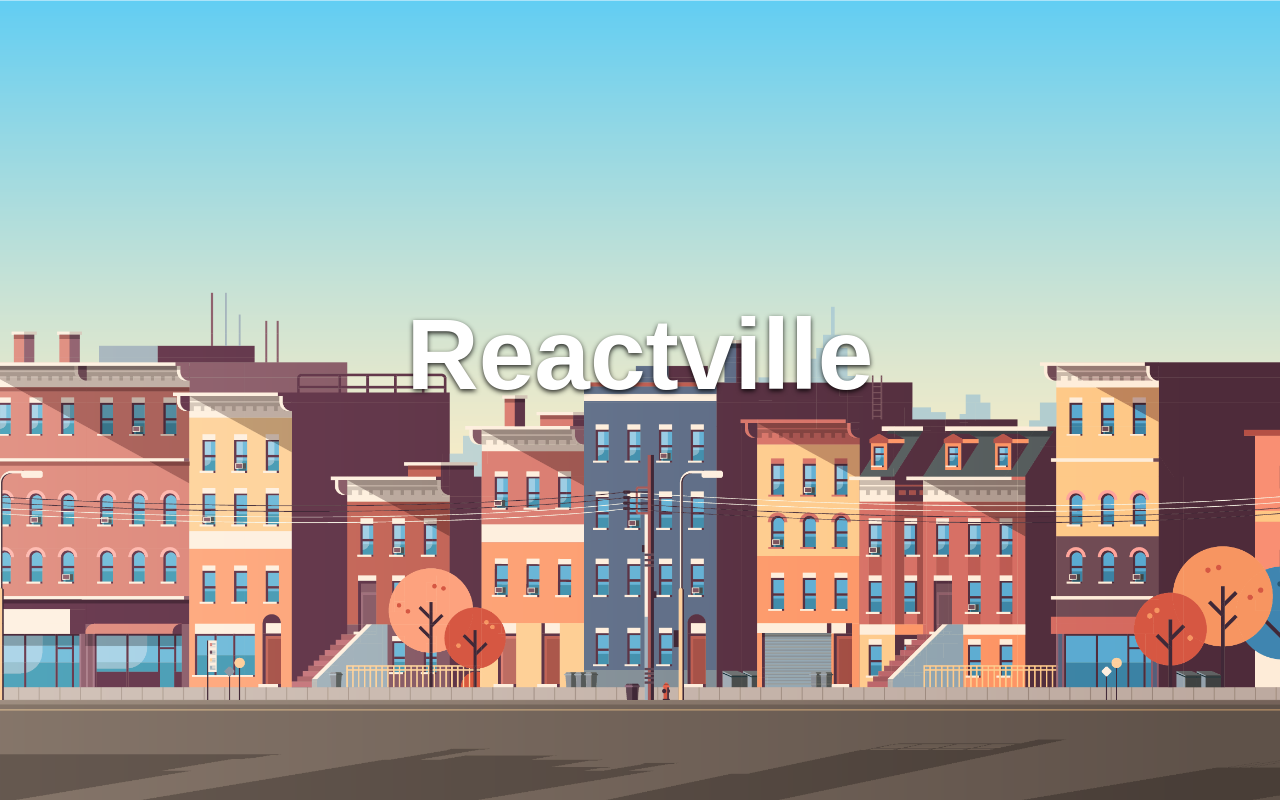
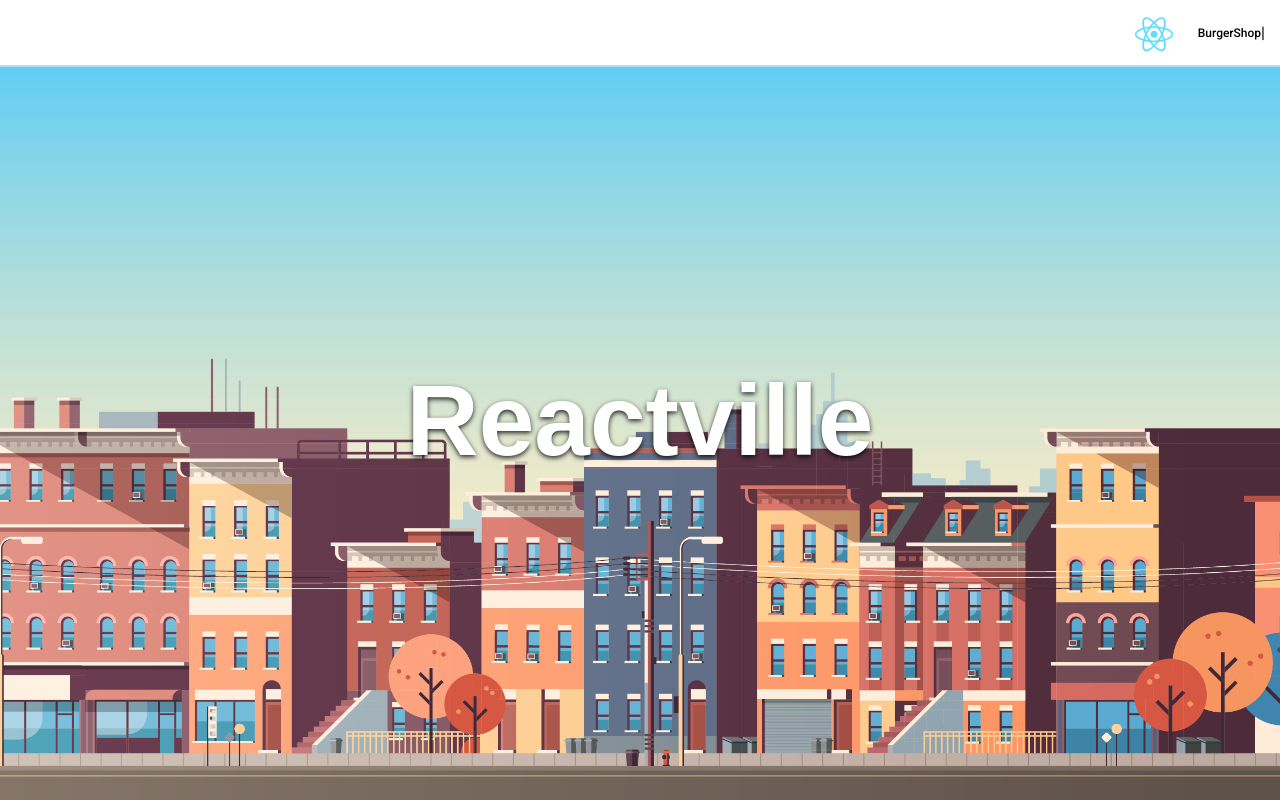
Before and after one commit to kkinge79/reactville, a React (Create React App) app: page / in a window 1280 px wide. Built offline with nearby package versions, Linux system fonts and the light colour scheme; a web font is replaced by a local one.

Commit message:
add navlink with burgershop

```diff
--- a/package.json
+++ b/package.json
@@ -9,6 +9,7 @@
     "react": "^17.0.2",
     "react-dev-utils": "^10.2.1",
     "react-dom": "^17.0.2",
+    "react-router-dom": "^6.0.2",
     "react-scripts": "^3.4.4",
     "web-vitals": "^1.1.2"
   },
--- a/src/App.jsx
+++ b/src/App.jsx
@@ -1,15 +1,21 @@
 import React from 'react'
 import './styles/App.css'
-
+import { Routes, Route } from 'react-router-dom'
 // Components
 import Landing from './Components/Landing/Landing'
+import BurgerShop from './Components/BurgerShop/BurgerShop'
+import Nav from './Components/Nav/Nav'
+
 
 const App = () => {
   return (
+    <>
+    <Nav />
     <main>
-      <Landing />
+        <Landing />
+        <BurgerShop />
     </main>
-  )
-}
+    </>
+  )}
 
 export default App
--- a/src/Components/Nav/Nav.jsx
+++ b/src/Components/Nav/Nav.jsx
@@ -1,13 +1,14 @@
 import React from 'react'
-
 // Components & Assets
 import Logo from '../../assets/react-logo.png'
+import { NavLink } from 'react-router-dom'
 
 const Nav = () => {
   console.log(Logo)
   return (
     <nav className="navigation-bar">
-
+      <NavLink to="/"><img src="logo192.png"/></NavLink>
+      <NavLink to="/burgers">BurgerShop</NavLink> | {" "}
     </nav>
   )
 }
--- a/src/index.js
+++ b/src/index.js
@@ -1,10 +1,11 @@
 import React from 'react'
 import ReactDOM from 'react-dom'
 import App from './App.jsx'
+import { BrowserRouter } from 'react-router-dom'
 
 ReactDOM.render(
-  <React.StrictMode>
+  <BrowserRouter>
       <App />
-  </React.StrictMode>,
+  </BrowserRouter>,
   document.getElementById('root')
 )
```
Also changed, not shown: 1 other file (tests, documents, lock files or other folders).
